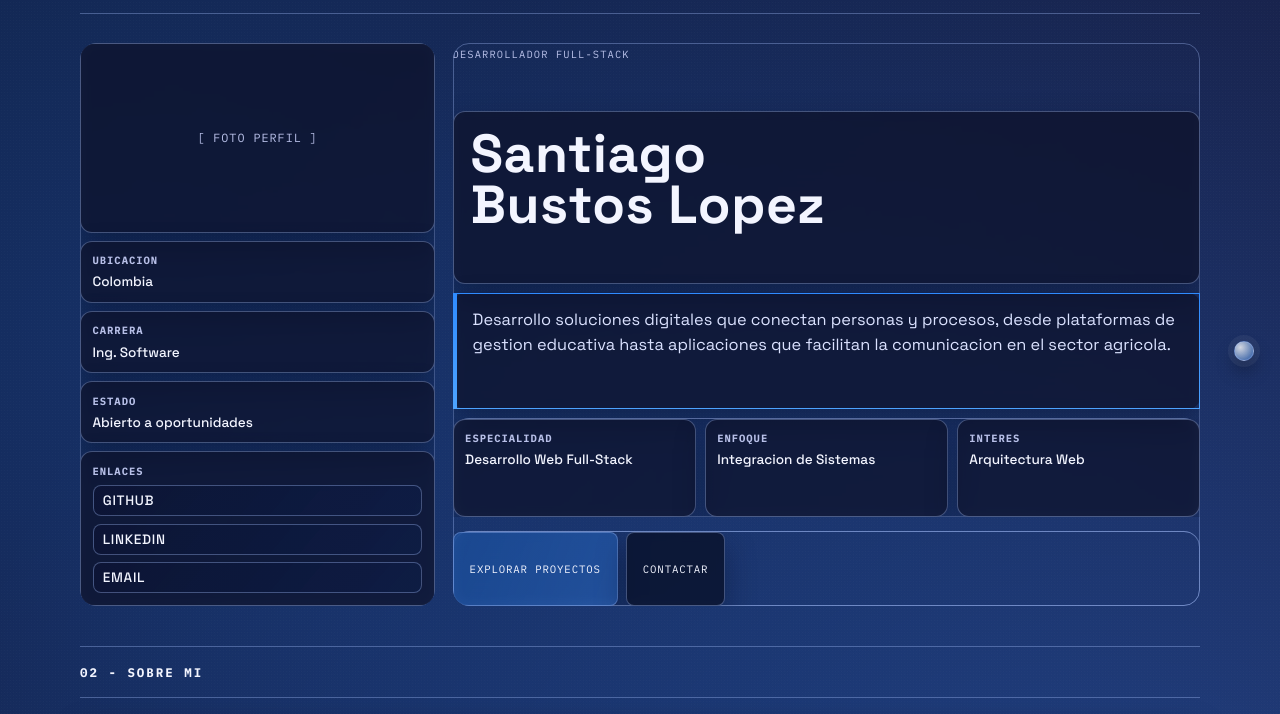
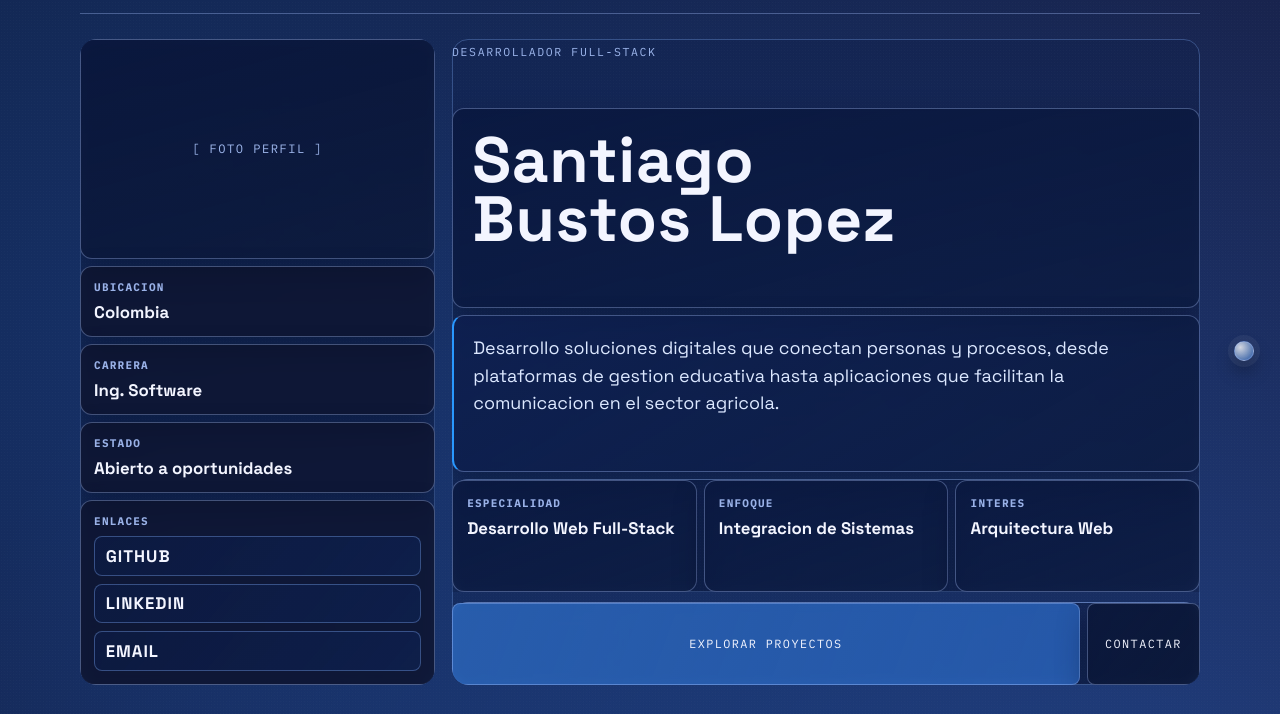
Before and after one commit to Santtiy/Portafolio_Santy, a plain HTML site: page index.html in a window 1280 px wide. Shown: the part 59-773 px from the top of the page. Drawn offline with Linux system fonts and the light colour scheme.

Commit message:
Agrego arreglo en primera seccion

```diff
--- a/styles.css
+++ b/styles.css
@@ -113,10 +113,10 @@ body {
 }
 
 .hero-grid {
-  margin-top: 1.8rem;
+  margin-top: 1.55rem;
   display: grid;
   grid-template-columns: minmax(220px, 0.95fr) 2fr;
-  gap: 1.1rem;
+  gap: 1.05rem;
   padding-bottom: 2.5rem;
 }
 
@@ -134,7 +134,7 @@ blockquote,
 
 .left-column {
   display: grid;
-  gap: 0.5rem;
+  gap: 0.45rem;
 }
 
 /* Bordes estructurales usando los contenedores grid/flex sin mover layout */
@@ -142,10 +142,11 @@ blockquote,
 .right-column,
 .traits,
 .actions {
-  outline: 1px solid var(--line);
+  outline: 1px solid rgba(124, 166, 240, 0.34);
   outline-offset: -1px;
   border-radius: var(--radius-lg);
   overflow: hidden;
+  background: linear-gradient(160deg, rgba(16, 33, 78, 0.46), rgba(13, 25, 62, 0.3));
 }
 
 .left-column > * + *,
@@ -162,51 +163,52 @@ blockquote,
 }
 
 .photo-card {
-  min-height: 190px;
+  min-height: 220px;
   display: grid;
   place-items: center;
-  color: var(--muted);
+  color: #9fb7ec;
   font-family: "IBM Plex Mono", monospace;
   text-transform: uppercase;
-  letter-spacing: 0.08em;
-  font-size: 0.74rem;
+  letter-spacing: 0.12em;
+  font-size: 0.76rem;
+  background: linear-gradient(165deg, rgba(8, 20, 56, 0.8), rgba(10, 20, 48, 0.65));
 }
 
 .meta-card,
 .links-card {
-  padding: 0.72rem;
+  padding: 0.82rem;
 }
 
 .meta-card h3,
 .links-card h3,
 .trait h3 {
   margin: 0;
-  font-size: 0.66rem;
+  font-size: 0.69rem;
   text-transform: uppercase;
-  letter-spacing: 0.09em;
-  color: var(--muted);
+  letter-spacing: 0.11em;
+  color: #9ab2e8;
   font-family: "IBM Plex Mono", monospace;
 }
 
 .meta-card p,
 .links-card a,
 .trait p {
-  margin: 0.38rem 0 0;
-  font-size: 0.85rem;
-  font-weight: 500;
+  margin: 0.42rem 0 0;
+  font-size: 1.05rem;
+  font-weight: 600;
   text-decoration: none;
   color: var(--text);
 }
 
 .links-card a {
   display: block;
-  margin-top: 0.46rem;
+  margin-top: 0.5rem;
   text-transform: uppercase;
-  letter-spacing: 0.05em;
-  border: 1px solid var(--line);
+  letter-spacing: 0.06em;
+  border: 1px solid rgba(124, 166, 240, 0.38);
   border-radius: var(--radius-sm);
-  padding: 0.38rem 0.58rem;
-  background: linear-gradient(130deg, rgba(12, 20, 52, 0.72), rgba(13, 30, 74, 0.58));
+  padding: 0.48rem 0.66rem;
+  background: linear-gradient(130deg, rgba(13, 27, 67, 0.8), rgba(14, 36, 88, 0.58));
   color: var(--text);
   transition: background-color var(--motion-hover), color var(--motion-hover),
     border-color var(--motion-hover), transform var(--motion-hover),
@@ -230,65 +232,68 @@ blockquote,
 
 .right-column {
   display: grid;
-  gap: 0.56rem;
+  gap: 0.45rem;
 }
 
 .eyebrow {
   margin: 0;
-  padding: 0.28rem 0;
-  color: var(--muted);
+  padding: 0.34rem 0;
+  color: #9db6ec;
   text-transform: uppercase;
-  letter-spacing: 0.11em;
+  letter-spacing: 0.14em;
   font-family: "IBM Plex Mono", monospace;
-  font-size: 0.65rem;
+  font-size: 0.72rem;
 }
 
 .name-card {
-  padding: 1.05rem;
+  padding: 1.35rem 1.2rem;
+  background: linear-gradient(165deg, rgba(9, 23, 62, 0.86), rgba(9, 23, 58, 0.64));
 }
 
 .name-card h1 {
   margin: 0;
-  font-size: clamp(2rem, 5vw, 3.35rem);
-  line-height: 0.95;
+  font-size: clamp(2.35rem, 5vw, 5rem);
+  line-height: 0.92;
   letter-spacing: 0.01em;
 }
 
 blockquote {
   margin: 0;
-  padding: 0.88rem 1rem;
-  border-left: 4px solid transparent;
-  border-image: linear-gradient(180deg, var(--accent), var(--accent-2)) 1;
-  font-size: clamp(0.93rem, 1.35vw, 1.02rem);
-  line-height: 1.5;
-  color: #dbe2ff;
+  padding: 1.15rem 1.2rem;
+  border-left: 2px solid #2998ff;
+  border-image: none;
+  background: linear-gradient(150deg, rgba(13, 30, 78, 0.82), rgba(9, 23, 57, 0.66));
+  font-size: clamp(1rem, 1.4vw, 1.12rem);
+  line-height: 1.52;
+  color: #dce8ff;
 }
 
 .traits {
   display: grid;
-  gap: 0.56rem;
+  gap: 0.45rem;
   grid-template-columns: repeat(3, minmax(0, 1fr));
 }
 
 .trait {
-  padding: 0.72rem;
+  padding: 0.95rem 0.88rem;
+  background: linear-gradient(160deg, rgba(10, 24, 63, 0.84), rgba(10, 24, 58, 0.62));
 }
 
 .actions {
-  margin-top: 0.32rem;
-  display: flex;
-  flex-wrap: wrap;
-  gap: 0.5rem;
+  margin-top: 0.2rem;
+  display: grid;
+  grid-template-columns: minmax(220px, 1fr) auto;
+  gap: 0.45rem;
 }
 
 .btn {
   cursor: pointer;
   text-transform: uppercase;
-  letter-spacing: 0.08em;
+  letter-spacing: 0.12em;
   font-family: "IBM Plex Mono", monospace;
-  font-size: 0.67rem;
+  font-size: 0.74rem;
   border-radius: var(--radius-sm);
-  padding: 0.68rem 1rem;
+  padding: 0.88rem 1.08rem;
   transition: background-color var(--motion-hover), color var(--motion-hover),
     border-color var(--motion-hover), transform var(--motion-hover),
     box-shadow var(--motion-hover);
@@ -310,7 +315,7 @@ blockquote {
 }
 
 .btn-primary {
-  background: linear-gradient(110deg, rgba(27, 84, 166, 0.62), rgba(44, 116, 214, 0.42));
+  background: linear-gradient(110deg, rgba(45, 106, 193, 0.8), rgba(53, 132, 242, 0.52));
   color: var(--text);
 }
 
@@ -319,7 +324,7 @@ blockquote {
 }
 
 .btn-secondary {
-  background: rgba(8, 16, 40, 0.78);
+  background: linear-gradient(130deg, rgba(10, 22, 56, 0.86), rgba(8, 19, 47, 0.72));
   color: var(--text);
 }
 
@@ -1253,6 +1258,10 @@ textarea:focus {
     border-top: 1px solid var(--line);
   }
 
+  .actions {
+    grid-template-columns: 1fr;
+  }
+
   .scroll-dot {
     display: none;
   }
@@ -1367,6 +1376,12 @@ textarea:focus {
     flex: 1;
   }
 
+  .btn {
+    font-size: 0.67rem;
+    letter-spacing: 0.1em;
+    padding: 0.78rem 0.9rem;
+  }
+
   .process-method h2 {
     font-size: 0.76rem;
     letter-spacing: 0.12em;
```
